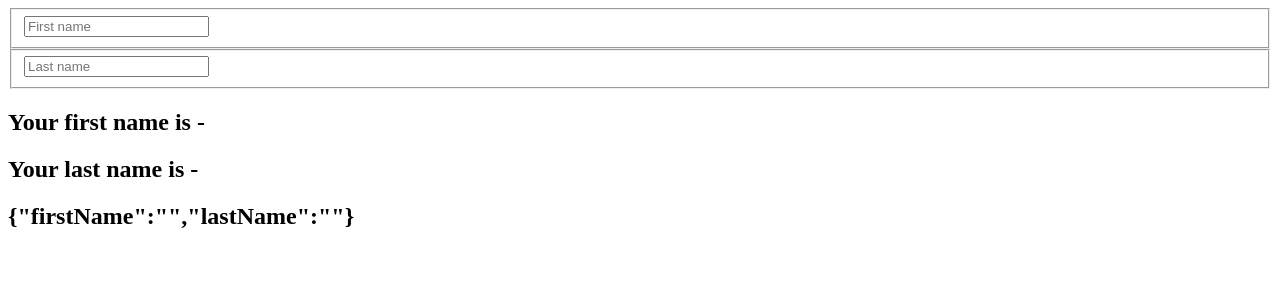
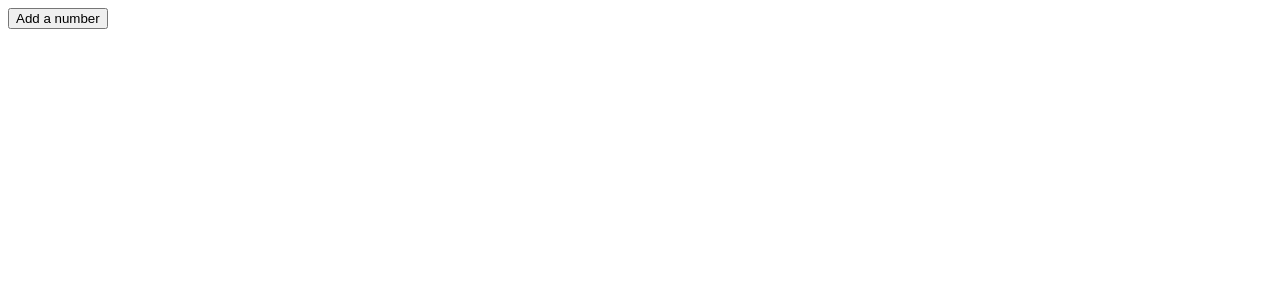
Before and after one commit to Chandraprakash-Darji/reactjs-learning, a React (Create React App) app in the folder React Hooks/: page / in a window 1280 px wide. Shown: the top 300 px of the page. Built offline with nearby package versions, Linux system fonts and the light colour scheme.

Commit message:
UseState with Array

```diff
--- a/React Hooks/src/App.jsx
+++ b/React Hooks/src/App.jsx
@@ -1,9 +1,8 @@
-import HookCounterTwo from "./Componets/UseState/HookWithObjects";
-
+import HookWithArray from "./Componets/UseState/HookWithArray";
 const App = () => {
   return (
     <div>
-      <HookCounterTwo />
+      <HookWithArray/>
     </div>
   );
 };
--- /dev/null
+++ b/React Hooks/src/Componets/UseState/HookWithArray.jsx
@@ -0,0 +1,23 @@
+import React, { useState } from "react";
+
+const HookWithArray = () => {
+  const [items, setItems] = useState([]);
+  const addItem = () => {
+    setItems([
+      ...items,
+      { id: items.length, value: Math.floor(Math.random() * 10) + 1 },
+    ]);
+  };
+  return (
+    <div>
+      <button onClick={addItem}>Add a number</button>
+      <ul>
+        {items.length
+          ? items.map((item) => <li key={item.id}>{item.value}</li>)
+          : null}
+      </ul>
+    </div>
+  );
+};
+
+export default HookWithArray;
```
